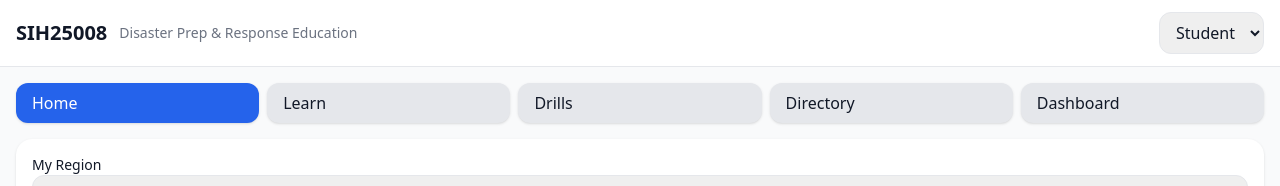
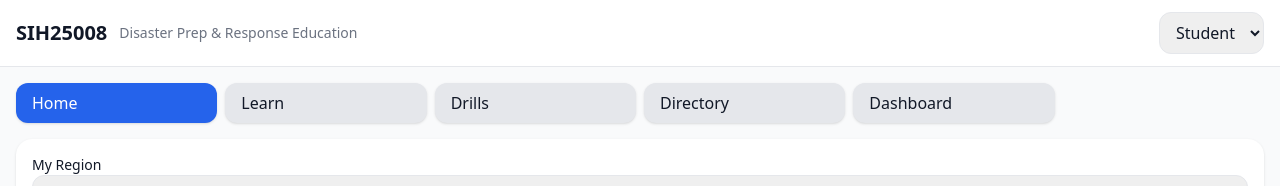
Before and after one commit to kingofmasterniraj-lab/sih25008, a React (Vite) app in the folder client/: page / in a window 1280 px wide. Shown: the top 186 px of the page. Built offline with nearby package versions, Linux system fonts and the light colour scheme; no server answers.

Commit message:
Update App.tsx

```diff
--- a/client/src/App.tsx
+++ b/client/src/App.tsx
@@ -7,8 +7,9 @@ import Learn from './components/Learn'
 import Drills from './components/Drills'
 import Directory from './components/Directory'
 import Dashboard from './components/Dashboard'
+import AddDrill from './pages/AddDrill' // new AddDrill page
 
-type Tab = 'Home' | 'Learn' | 'Drills' | 'Directory' | 'Dashboard'
+type Tab = 'Home' | 'Learn' | 'Drills' | 'Directory' | 'Dashboard' | 'AddDrill'
 
 export default function App() {
   const [tab, setTab] = useState<Tab>('Home')
@@ -20,6 +21,8 @@ export default function App() {
     socket.on('alert:new', (data) => setIncoming(data))
     return () => { socket.disconnect() }
   }, [])
+
+  const tabs: Tab[] = ['Home','Learn','Drills','Directory','Dashboard','AddDrill']
 
   return (
     <div className='min-h-full'>
@@ -54,10 +57,16 @@ export default function App() {
       )}
 
       <nav className='container mt-4'>
-        <div className='grid grid-cols-5 gap-2'>
-          {(['Home','Learn','Drills','Directory','Dashboard'] as Tab[]).map(name => (
-            <button key={name} className={'btn ' + (tab===name ? 'btn-primary' : 'btn-secondary')} onClick={() => setTab(name)}>{name}</button>
-          ))}
+        <div className='grid grid-cols-6 gap-2'>
+          {tabs.map(name => {
+            // Hide AddDrill tab for students
+            if(name === 'AddDrill' && role === 'Student') return null
+            return (
+              <button key={name} className={'btn ' + (tab===name ? 'btn-primary' : 'btn-secondary')} onClick={() => setTab(name)}>
+                {name === 'AddDrill' ? 'Add Drill' : name}
+              </button>
+            )
+          })}
         </div>
       </nav>
 
@@ -67,6 +76,7 @@ export default function App() {
         {tab === 'Drills' && <Drills />}
         {tab === 'Directory' && <Directory />}
         {tab === 'Dashboard' && <Dashboard />}
+        {tab === 'AddDrill' && <AddDrill />}
       </main>
 
       <footer className='container py-6 text-center text-sm text-gray-500'>
```
